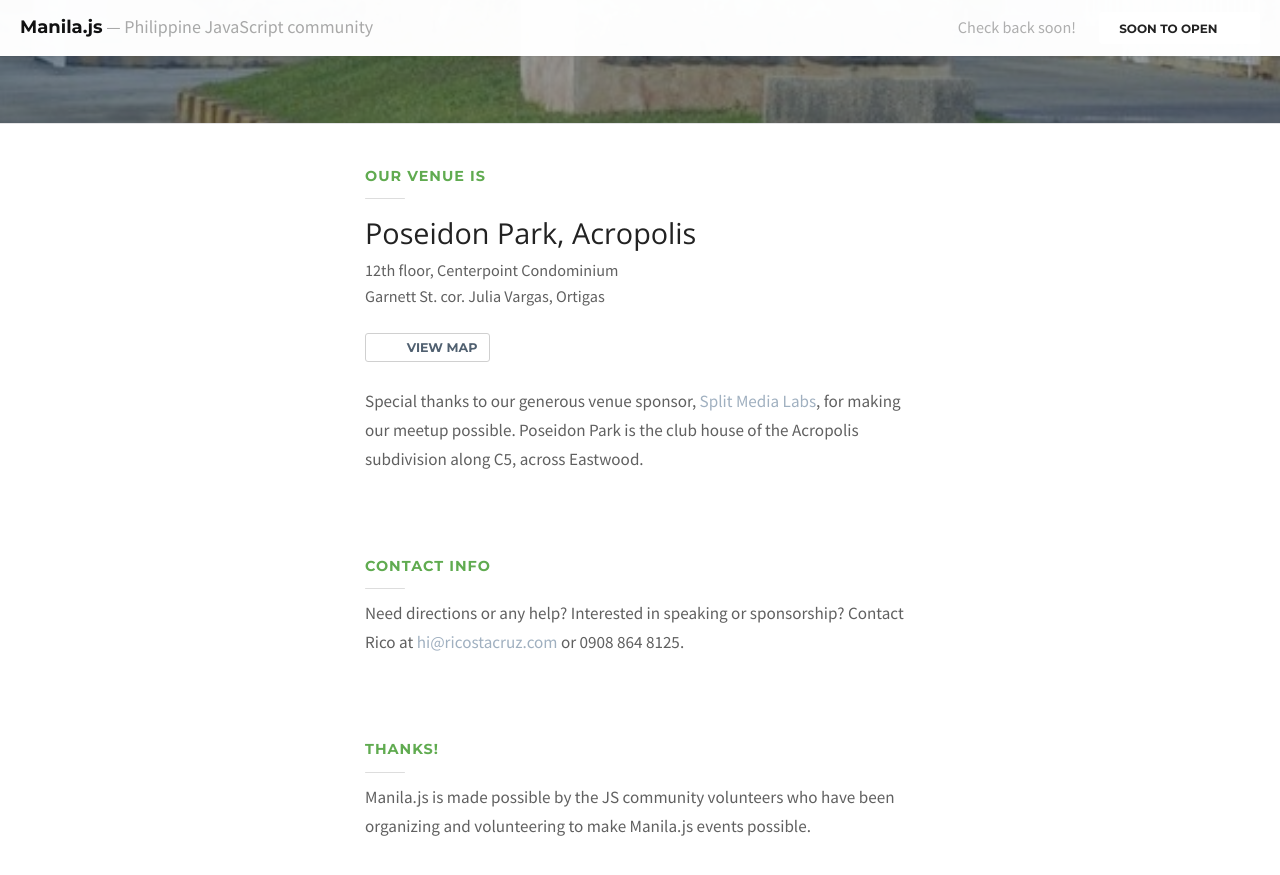
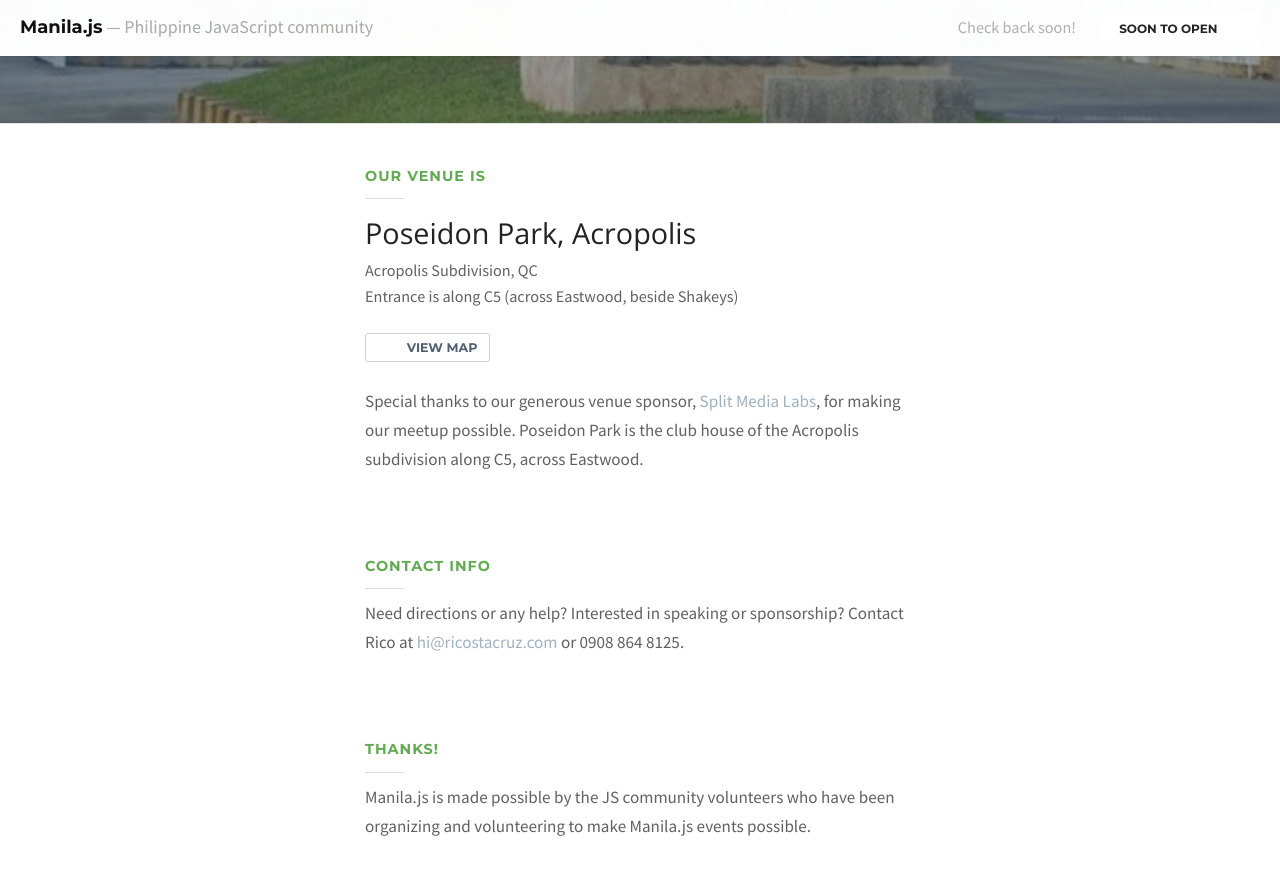
Before and after one commit to manilajs/manilajs.com, a Jekyll site: the page built from index.html, in a window 1280 px wide and 900 px high, scrolled down 2091 px. Shown: the top 875 px of the window. Built offline with Jekyll 4.4.1, drawn with Linux system fonts in a browser that asks for light colours; nearby versions of some CDN libraries; some web fonts are replaced.

Commit message:
Fix address.

```diff
--- a/index.html
+++ b/index.html
@@ -37,8 +37,8 @@ venue:
   # icon:
   map: "https://www.google.com/maps/dir//Poseidon+Park/data=!4m5!4m4!1m0!1m2!1m1!1s0x3397b7f77e57f47d:0xe944f18691c782b8?gl=PH&hl=en"
   address: |-
-    12th floor, Centerpoint Condominium<br>
-    Garnett St. cor. Julia Vargas, Ortigas
+    Acropolis Subdivision, QC<br>
+    Entrance is along C5 (across Eastwood, beside Shakeys)
 
   description: |-
     Special thanks to our generous venue sponsor, <a
```
